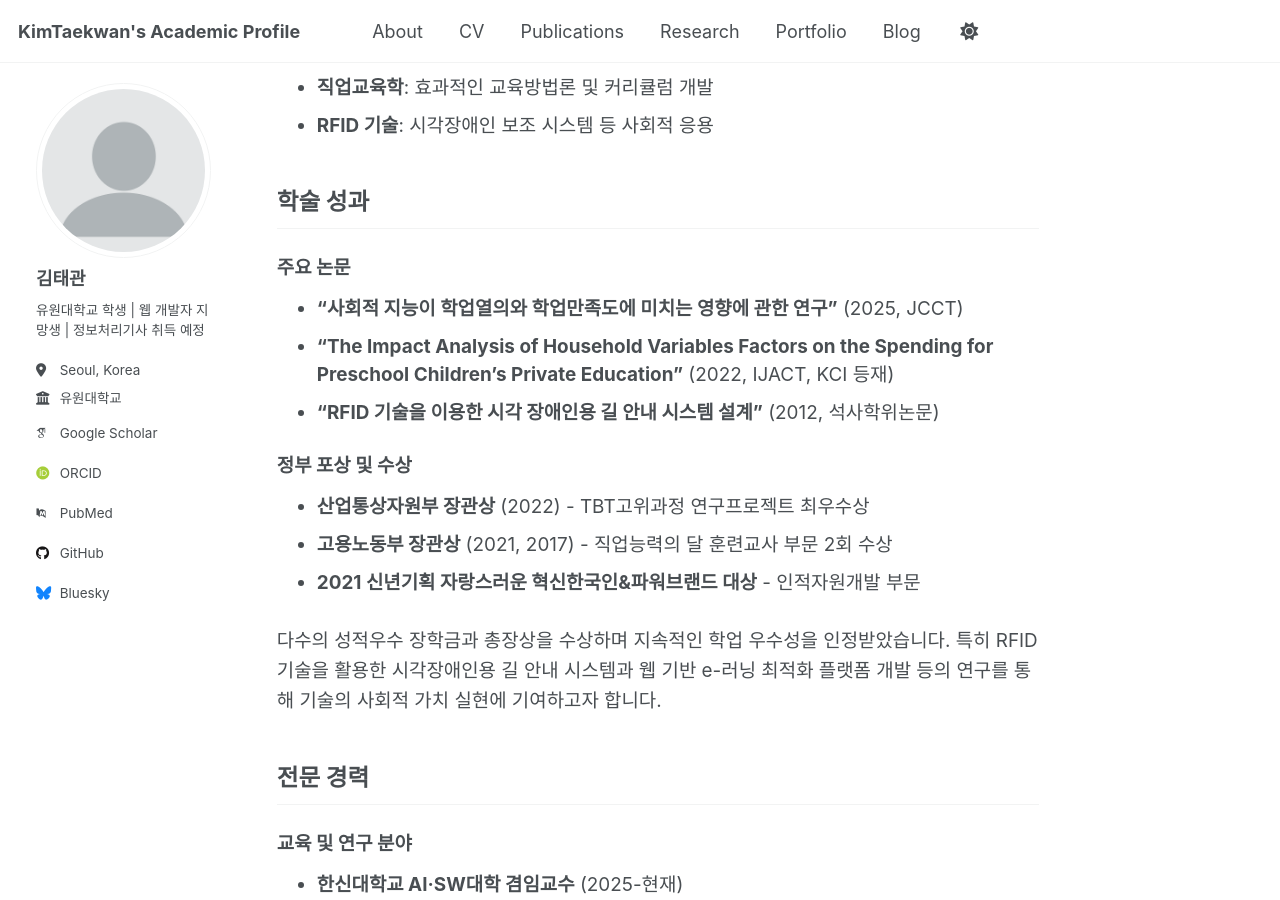
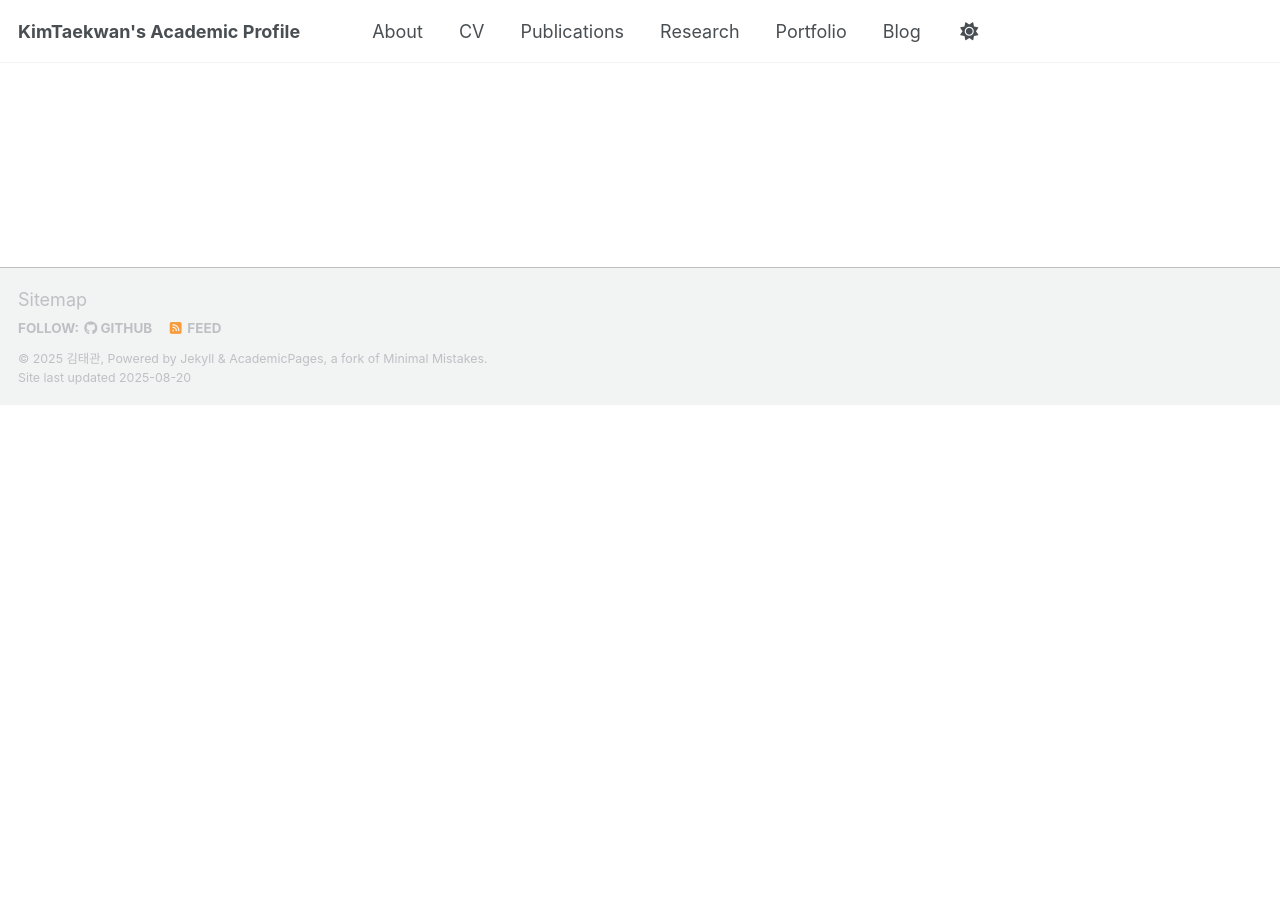
Before and after one commit to KimTeakwan/KimTeakwan.github.io, a Jekyll site: the page built from _pages/about.md, in a window 1280 px wide and 900 px high, scrolled down 1052 px. Built offline with Jekyll 4.4.1, drawn with Linux system fonts in a browser that asks for light colours; some web fonts are replaced; a script that is not in the unit is left out; after the commit the page ends 1457 px from its top, so only the background shows below that; some of the changed text lies outside the part shown.

Commit message:
about 페이지 정리: 불필요한 섹션 제거
- 연구 관심 분야 섹션 제거
- 학술 성과 섹션 제거
- 전문 경력 섹션 제거
- 추가 전문성 섹션 제거
- 기술 스택 중심의 간결한 소개 페이지로 변경

```diff
--- a/_pages/about.md
+++ b/_pages/about.md
@@ -44,52 +44,6 @@ redirect_from:
 
 </div>
 
-## 연구 관심 분야
-
-- **정보관리 시스템**: 조직의 정보자원 관리 및 최적화
-- **AI 활용 및 응용**: 인공지능 기술의 실무 적용 방안
-- **직업교육학**: 효과적인 교육방법론 및 커리큘럼 개발
-- **RFID 기술**: 시각장애인 보조 시스템 등 사회적 응용
-
-## 학술 성과
-
-### 주요 논문
-- **"사회적 지능이 학업열의와 학업만족도에 미치는 영향에 관한 연구"** (2025, JCCT)
-- **"The Impact Analysis of Household Variables Factors on the Spending for Preschool Children's Private Education"** (2022, IJACT, KCI 등재)
-- **"RFID 기술을 이용한 시각 장애인용 길 안내 시스템 설계"** (2012, 석사학위논문)
-
-### 정부 포상 및 수상
-- **산업통상자원부 장관상** (2022) - TBT고위과정 연구프로젝트 최우수상
-- **고용노동부 장관상** (2021, 2017) - 직업능력의 달 훈련교사 부문 2회 수상
-- **2021 신년기획 자랑스러운 혁신한국인&파워브랜드 대상** - 인적자원개발 부문
-
-다수의 성적우수 장학금과 총장상을 수상하며 지속적인 학업 우수성을 인정받았습니다. 특히 RFID 기술을 활용한 시각장애인용 길 안내 시스템과 웹 기반 e-러닝 최적화 플랫폼 개발 등의 연구를 통해 기술의 사회적 가치 실현에 기여하고자 합니다.
-
-## 전문 경력
-
-### 교육 및 연구 분야
-- **한신대학교 AI·SW대학 겸임교수** (2025-현재)
-- **한국직업능력개발센터 센터장** (2020-현재)
-- **한국기술대학교 외래교수** (2017-현재)
-- **다수 대학 겸임/외래교수** (경기대, 선문대, 단국대, 우송대, 서일대 등)
-
-### 산업체 경력
-- **드림아이티 기술연구소 대표/연구소장** (2003-2009)
-- **직업능력개발훈련교사** 16개 분야 2급 자격 (2001-현재)
-- **중소기업청 연구프로젝트 5회** 수행
-
-### 주요 프로젝트
-- 대학 웹사이트 구축 (세종대, 진주교대, 중앙대, 강남대 등)
-- 비대면 학습지원시스템 HRDTMS 개발
-- 직업훈련기관 인증평가 시스템 구축
-
-## 추가 전문성
-
-다양한 전문 과정을 통해 학제간 지식을 확장하고 있습니다:
-- 중앙대학교 표준고위과정 및 ESG 과정
-- 연세대학교 무역기술장벽 TBT 고위과정
-- 강남대학교 사회적경제리더 과정
-- 평생교육사 자격
 
 ---
 
```
Also changed, not shown: images/portfolio/스크린샷 2025-08-20 오후 3.01.14.png (added), 3 other files.
